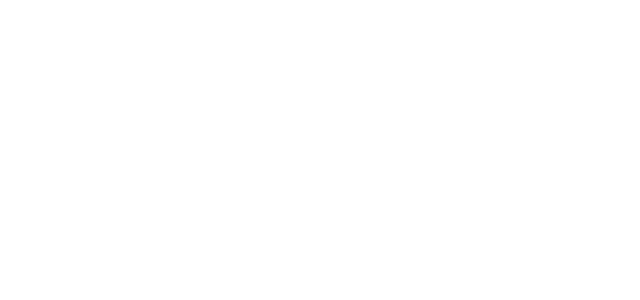
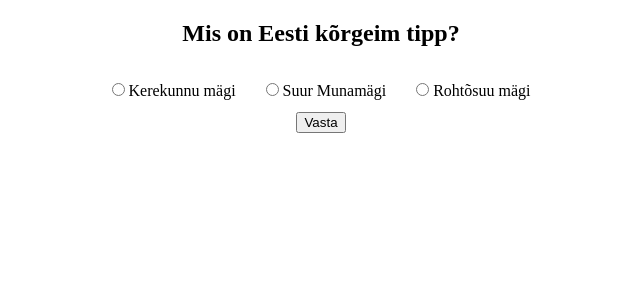
Before and after one commit to 4nder123/Stat-Viktoriin, a Vue app: page / in a window 1280 px wide. Shown: the top 300 px of the page, without its empty margins (319-959 px from the left). Built offline with nearby package versions, Linux system fonts and the light colour scheme.

Commit message:
Added quiz functionality with quiz questions, answer validation and end screen

```diff
--- a/package.json
+++ b/package.json
@@ -32,7 +32,9 @@
     "parserOptions": {
       "parser": "@babel/eslint-parser"
     },
-    "rules": {}
+    "rules": {
+      "vue/multi-word-component-names": "off"
+    }
   },
   "browserslist": [
     "> 1%",
--- a/src/components/Viktoriin.vue
+++ b/src/components/Viktoriin.vue
@@ -1,11 +1,87 @@
 <template>
+  <section v-if="current < questions.length">
+    <div class="error" v-if="error">{{ error }}</div>
+    <form v-on:submit.prevent="submitQuestion">
+      <h2>{{ questions[current].question }}</h2>
+      <label class="answers" :class=" {correct: showAnswer && isAnswerCorrect(index), wrong: showAnswer && !isAnswerCorrect(index)}" v-for="(answer, index) in questions[current].answers" :key="index">
+        <input type="radio" name="answer" :value="index" v-model="selectedAnswer" :disabled="showAnswer"/>
+        {{ answer }}
+      </label>
+      <button v-if="showAnswer" type="submit">Edasi</button>
+      <button v-else type="submit">Vasta</button>
+    </form>
+  </section>
+  <section v-else>
+    <h2>Läbi</h2>
+    <h3>{{ numOfCorrect + "/" + questions.length }}</h3>
+  </section>
 </template>
 
 <script>
 export default {
   name: 'Viktoriin',
+  data() {
+    return {
+      questions: [{question:"Mis on Eesti kõrgeim tipp?", answers:["Kerekunnu mägi","Suur Munamägi","Rohtõsuu mägi"], correct:1},
+                {question:"Kes oli Eesti esimene president?", answers:["Konstantin Päts","Toomas Hendrik Ilves","Arnold Rüütel"], correct:0},
+                {question:"Mitu saart on Eestil?", answers:["1562","983","2317"], correct:2}],
+      selectedAnswer: null,
+      showAnswer: false,
+      error: null,
+      numOfCorrect: 0,
+      current: 0,
+    }
+  },
+  methods: {
+    submitQuestion(e) {
+      if(this.selectedAnswer === null) { this.error = "Palun vali vastus!"; return;}
+      this.error = null;
+      if(this.selectedAnswer === this.questions[this.current].correct && !this.showAnswer) { this.numOfCorrect++; }
+      if(!this.showAnswer) { this.showAnswer = true; return; }
+      this.showAnswer = false;
+      e.target.reset();
+      this.current++;
+    },
+    isAnswerCorrect(index){
+      return index === this.questions[this.current].correct;
+    }
+  }
 }
 </script>
 
 <style scoped>
+  section {
+    margin: auto;
+    width: 50%;
+    text-align: center;
+  }
+  button {
+    display: block;
+    margin: auto;
+  }
+  .error {
+    background-color: #ffe6e6;
+    border: 1px solid #f00;
+    color: #f00;
+    padding: 10px;
+    margin-bottom: 10px;
+  }
+  .answers {
+    white-space: nowrap;
+    padding: 10px;
+    margin: 5px;
+  }
+  .answers input {
+    margin: 16px 0px;
+  }
+  .correct {
+    outline: 2px solid #0f0;
+    border-color: #0f0;
+    background-color: #e6ffe6;
+  }
+  .wrong {
+    outline: 2px solid #f00;
+    border-color: #f00;
+    background-color: #ffe6e6;
+  }
 </style>
```
